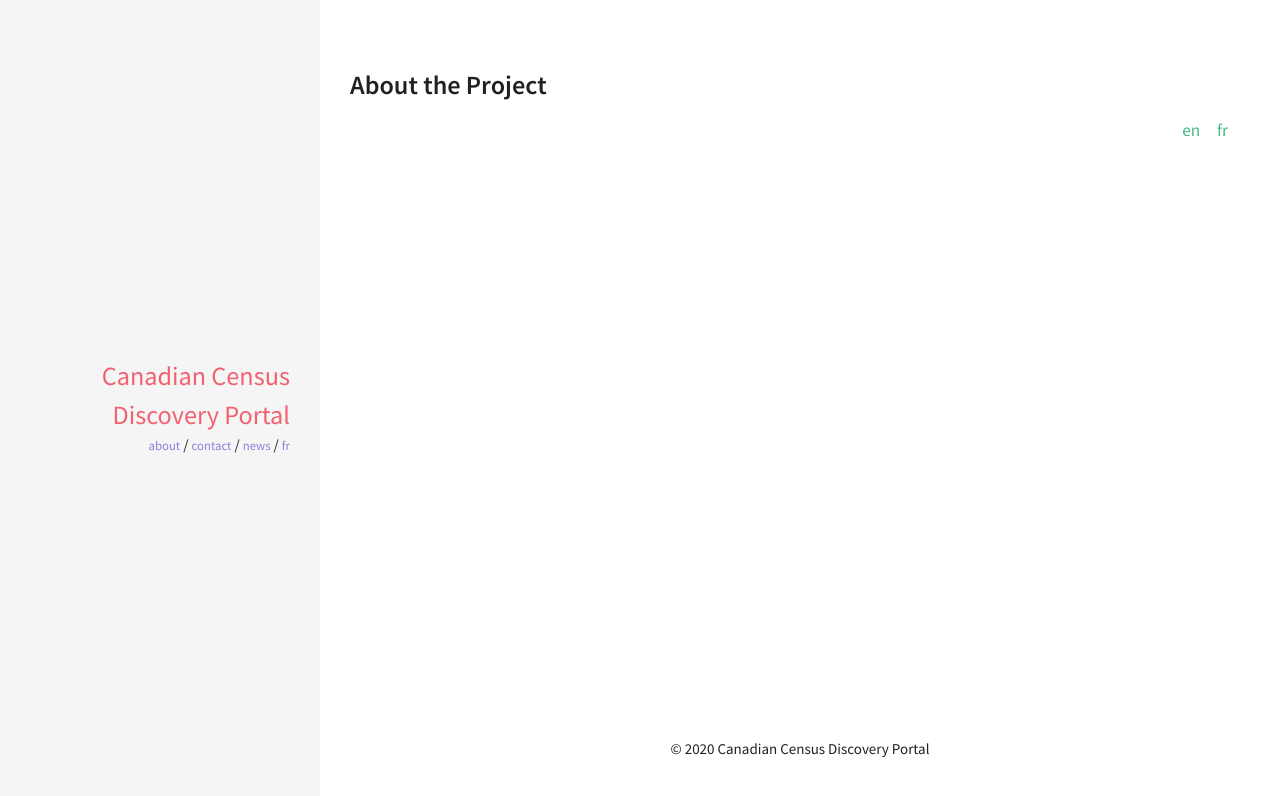
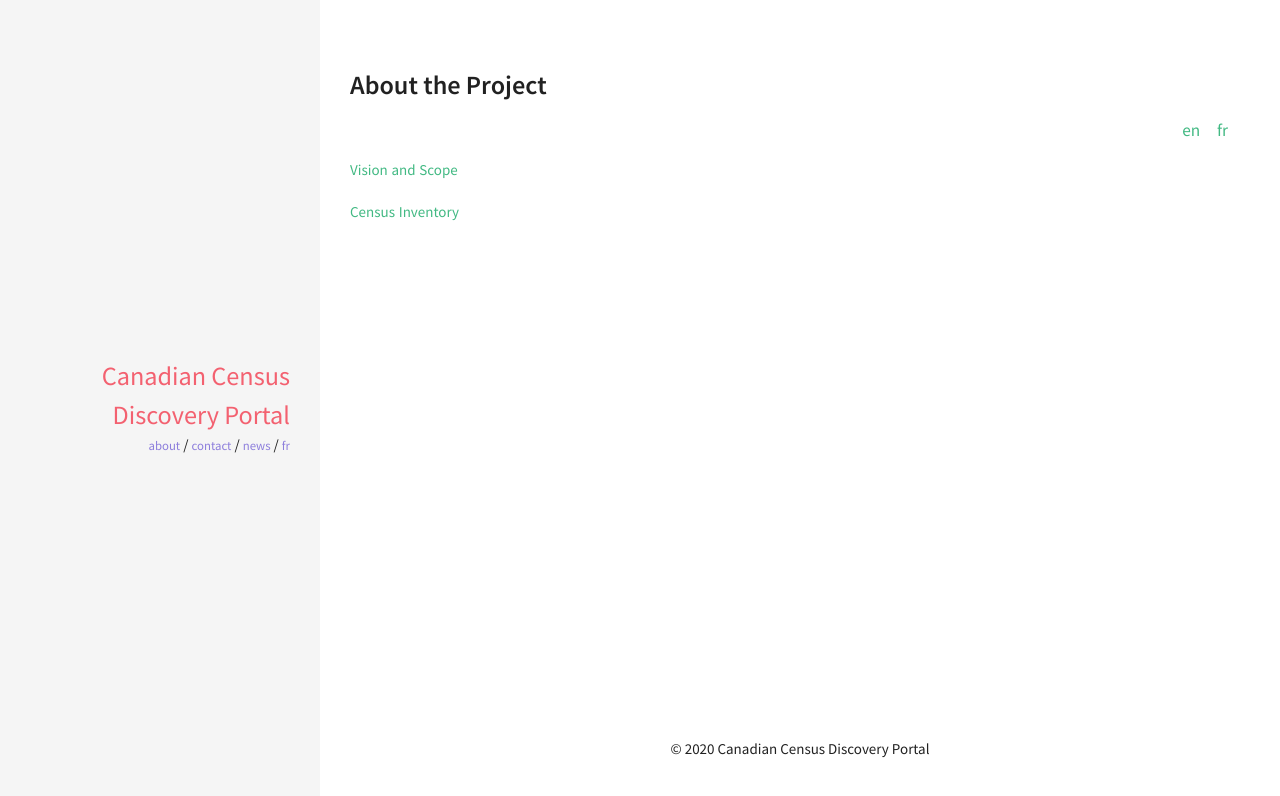
Before and after one commit to census-recensement/census-recensement.github.io, a Jekyll site: the page built from en/about.md, in a window 1280 px wide. Shown: the top 796 px of the page. Built offline with Jekyll 4.4.1, drawn with Linux system fonts in a browser that asks for light colours.

Commit message:
temporary links for about page

```diff
--- a/en/about.md
+++ b/en/about.md
@@ -4,3 +4,7 @@ title: About the Project
 lang: en
 ref: about
 ---
+
+[Vision and Scope]({% link en/vision.md %})
+
+[Census Inventory]({% link en/inventory.md %})
```
